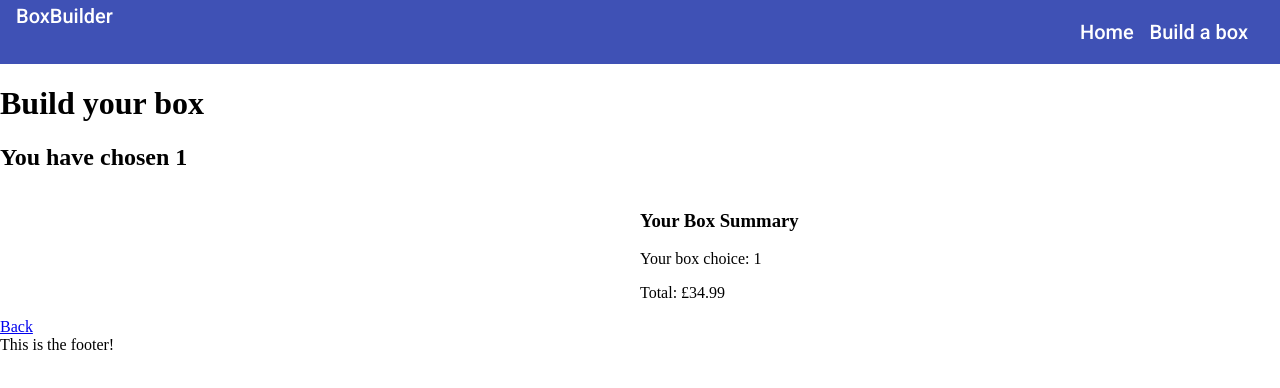
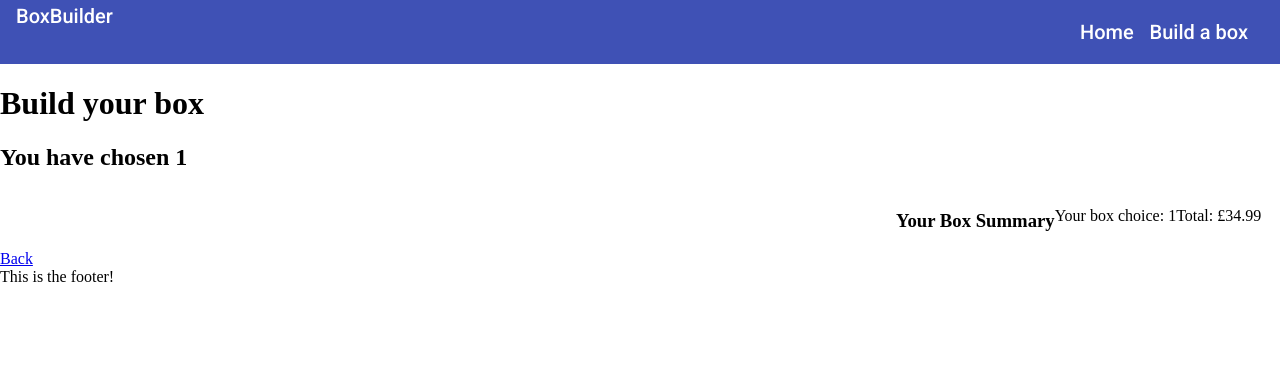
Before and after one commit to CaeSea/BoxBuilder, an Angular app: page /box-choice/1 in a window 1280 px wide. Shown: the top 388 px of the page. Built offline with nearby package versions, Linux system fonts and the light colour scheme.

Commit message:
Latest commit

```diff
--- a/src/app/components/cart/cart.component.html
+++ b/src/app/components/cart/cart.component.html
@@ -1,9 +1,10 @@
-<h3>Your Box Summary</h3>
-
-<div *ngFor="let product of cart">
-    <h3>{{ product.name }}</h3>
-    <img src="{{ product.image }}" alt="" />
-    <p>{{ product.quantityOrdered }} in box.</p>
+<div class="cart">
+    <h3>Your Box Summary</h3>
+    <div class="cart-product" *ngFor="let product of cart">
+        <h3></h3>
+        <img class="cart-product-image" src="{{ product.image }}" alt="" />
+        <p>{{ product.quantityOrdered }} in box.</p>
+    </div>
+    <p>Your box choice: {{ boxType }}</p>
+    <p>Total: £{{ price }}</p>
 </div>
-<p>Your box choice: {{ boxType }}</p>
-<p>Total: £{{ price }}</p>
--- a/src/app/pages/builder/builder.component.html
+++ b/src/app/pages/builder/builder.component.html
@@ -2,8 +2,10 @@
 <h2>You have chosen {{ boxType }}</h2>
 
 <div class="content-wrapper">
-  <section class="product-accordion" style="width: 50%;">
+  <section class="product-accordion">
+
     <h2>{{ makeTitle(index) }}</h2>
+
     <div class="product-list">
       <mat-horizontal-stepper>
         <mat-step *ngFor="let index of accordionCountArray" label="Step 1">
@@ -17,10 +19,10 @@
       </mat-horizontal-stepper>
     </div>
   </section>
-  <section style="width: 50%;">
+
+  <section class="cart-wrapper">
     <app-cart [boxType]="boxType"></app-cart>
   </section>
-
 
   <a routerLink="/box-choice">Back</a>
 
--- /dev/null
+++ b/src/sass/_builder.scss
@@ -0,0 +1,3 @@
+.product-accordion {
+    width: 70%;
+}
--- /dev/null
+++ b/src/sass/_cart.scss
@@ -0,0 +1,17 @@
+.cart-wrapper {
+    width: 30%;
+
+    .cart {
+        display: flex;
+        flex-wrap: wrap;
+
+        .cart-product {
+
+            width: 100%;
+
+            .cart-product-image {
+                width: 50px;
+            }
+        }
+    }
+}
--- a/src/styles.scss
+++ b/src/styles.scss
@@ -5,3 +5,5 @@ html, body {
 
 @import './sass/header';
 @import './sass/layout';
+@import './sass/builder';
+@import './sass/cart';
```
Also changed, not shown: src/app/app.module.ts (+8 -2 lines).
